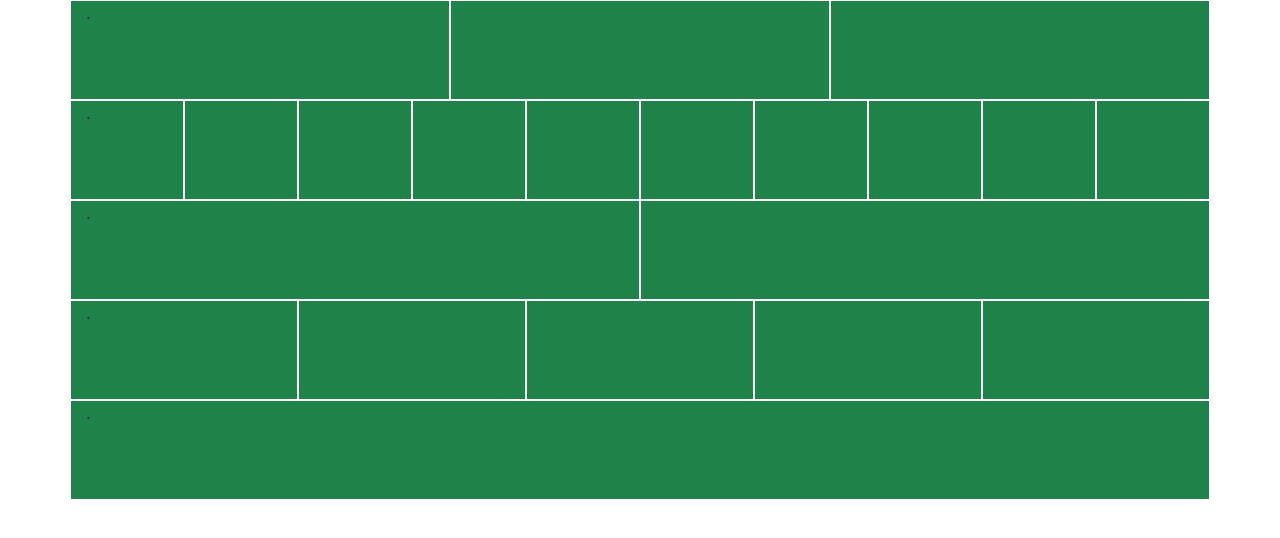
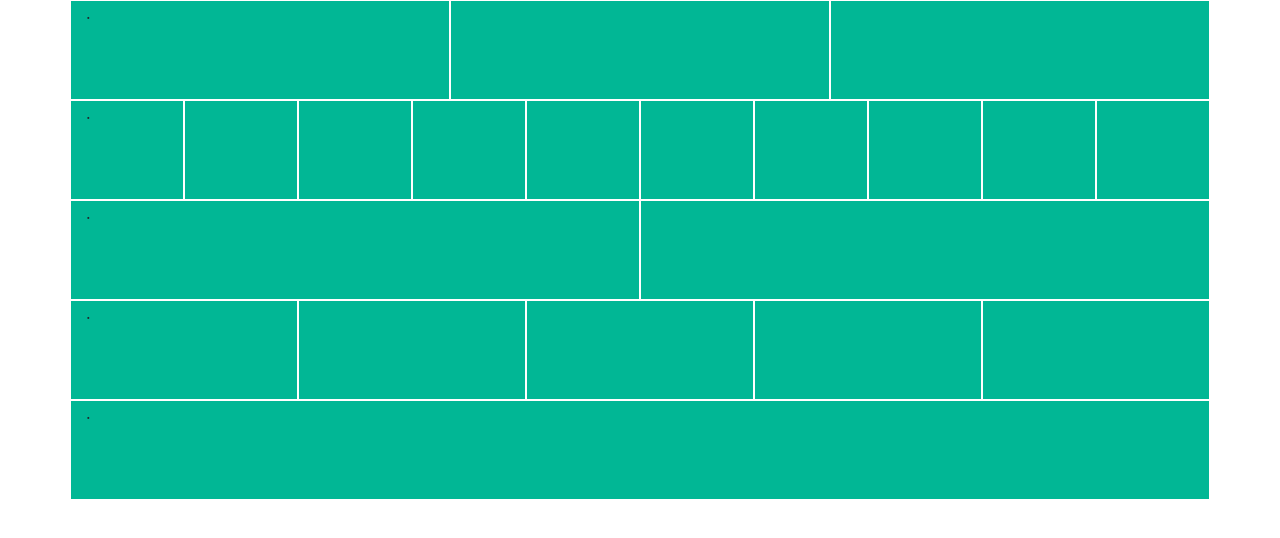
Before and after one commit to Ediczon-14/bootstrap, a plain HTML site: page index.html in a window 1280 px wide. Drawn offline with nearby package versions, Linux system fonts and the light colour scheme.

Commit message:
Update index.html

```diff
--- a/index.html
+++ b/index.html
@@ -14,7 +14,7 @@
       <style>
           .col{
               border: 1px solid white;
-              background: rgb(31, 131, 73);
+              background: #01B795;
               width: 50%;
 	          height: 100px;
               }
```
